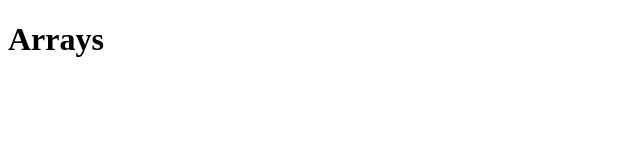
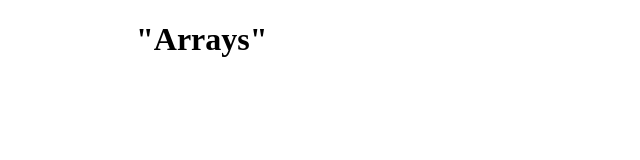
Before and after one commit to Hasnain-Wakeel/Arrays_in_Js, a plain HTML site: page index.html in a window 1280 px wide. Shown: the whole page, without its empty margins (0-640 px from the left). Drawn offline with Linux system fonts and the light colour scheme.

Commit message:
Code added which replaces first string by second string !!

```diff
--- a/index.html
+++ b/index.html
@@ -6,7 +6,7 @@
     <title>Arrays</title>
 </head>
 <body>
-    <h1>Arrays</h1>
+    <h1> &nbsp; &nbsp; &nbsp; &nbsp; &nbsp; &nbsp; &nbsp; &nbsp; "Arrays" </h1>
     <script src="script.js"></script>
 </body>
 </html>
```
Also changed, not shown: script.js (+52 -0 lines).
